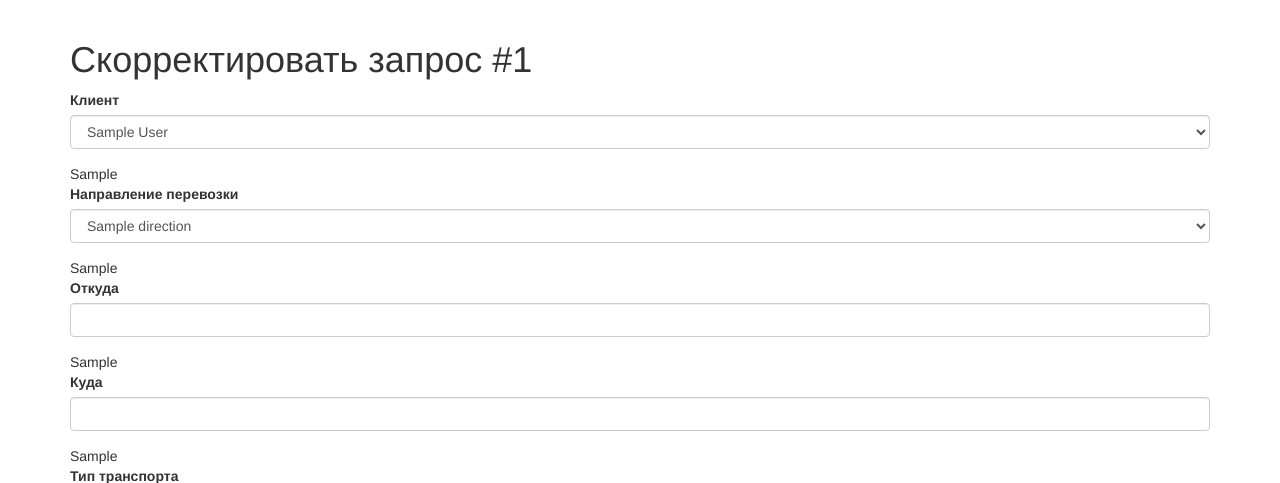
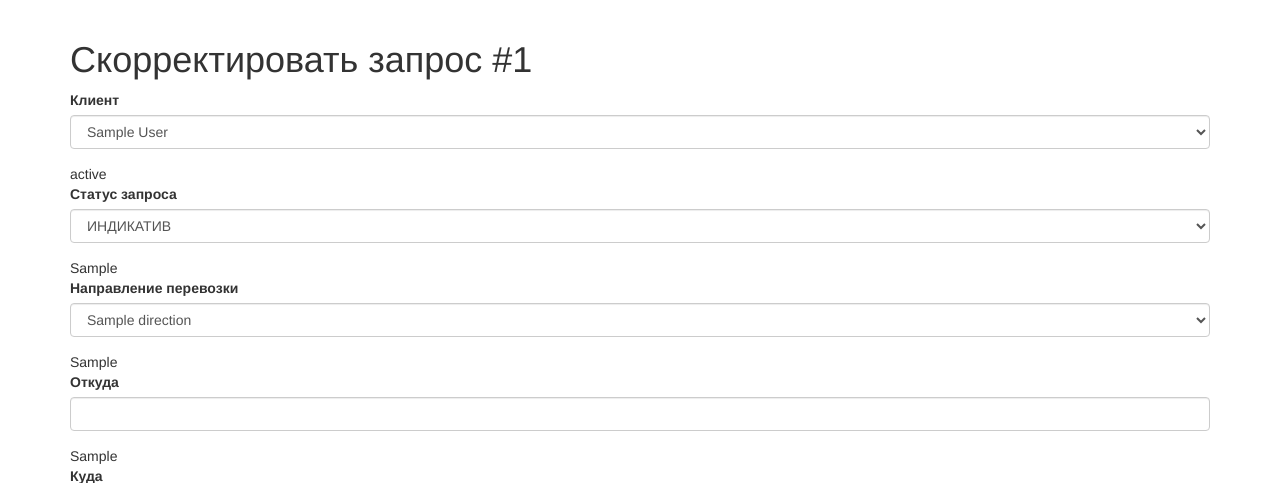
Before and after one commit to dmitriyignatiev/intranet_main, a Flask app: page /edit/1 in a window 1280 px wide. Shown: the part 52-535 px from the top of the page. Run offline with Flask 2, Linux system fonts and the light colour scheme; a user stored in the database is signed in; tables that the repository leaves empty hold one stand-in row (values such as "Sample post"); some libraries are stand-ins or nearby versions.

Commit message:
commit new changes
new commit

```diff
--- a/app_main/forms.py
+++ b/app_main/forms.py
@@ -20,7 +20,7 @@ def choice_direction():
     return buyer
 
 def choice_customer():
-    customer = Customer.query
+    customer = Customer.query.filter(Customer.user_id==current_user.id)
     return customer
 
 def choice_truck():
@@ -78,6 +78,13 @@ class NewRequestForm(FlaskForm):
 
     pick_up_date = DateField('Дата загрузки', format = '%Y-%m-%d')
 
+    request_status = SelectField('Статус запроса', choices=[
+        ('ИНДИКАТИВ', 'ИНДИКАТИВ'),
+        ('СРОЧНЫЙ ЗАПРОС', 'СРОЧНЫЙ ЗАПРОС'),
+        ('ТЕНДЕР', 'ТЕНДЕР'),
+         ],
+                                 validators=[DataRequired()])
+
     submit = SubmitField('Отправить на расчет')
 
 ######################
@@ -114,8 +121,14 @@ class EditForm(FlaskForm):
                                 ('Негабарит', 'Негабарит'),
                             ], validators=[DataRequired()])
 
-    weigth_cargo = IntegerField ('Вес груза', validators=[DataRequired ()])
+    weigth_cargo = IntegerField ('Вес груза', validators=[DataRequired()])
     request_comments = TextAreaField ('Комментарии')
+    request_status = SelectField('Статус запроса', choices=[
+                                    ('ИНДИКАТИВ', 'ИНДИКАТИВ'),
+                                    ('СРОЧНЫЙ ЗАПРОС', 'СРОЧНЫЙ ЗАПРОС'),
+                                    ('ТЕНДЕР', 'ТЕНДЕР'),
+                                    ('ЕДЕМ', 'ЕДЕМ'), ],
+                                    validators = [DataRequired()])
 
     submit = SubmitField ('Отправить на расчет')
 
--- a/app_main/routes.py
+++ b/app_main/routes.py
@@ -70,12 +70,14 @@ def new_request():
                       customer_name = choose_customer.name,
                       customer_id = choose_customer.id,
                       payment_day = choose_customer.payment_day,
-                      cargo_type = form.cargo_type.name,
+                      cargo_type = form.cargo_type.data,
                       quantity = quantity_all.quantity,
                       type_of_loading=form.type_of_loading.data,
                       type_of_truck = form.type_of_truck.data,
                       weigth_cargo = form.weigth_cargo.data,
-                      request_comments = form.request_comments.data)
+                      request_comments = form.request_comments.data,
+                      request_status = form.request_status.data
+                      )
         db.session.add(new)
         db.session.commit()
         print('da')
@@ -149,11 +151,19 @@ def edit(id):
         update_request.weigth_cargo = weigth_cargo
         update_request.request_comments = request_comments
         update_request.created = datetime.utcnow()
+        update_request.request_status  = form.request_status.data
 
         db.session.add(update_request)
         db.session.commit()
         return redirect(url_for('index'))
     return render_template('edit.html', form=form, id=id, request=update_request)
+
+#маршрут, чтобы смотреть кто поехал
+@app.route('/orders')
+def orders():
+    requests = Request.query.filter(Request.request_status=='ЕДЕМ').all()
+    return render_template('request_confirmed.html', requests = requests)
+
 
 #форма для заявки
 @app.route('/form-for-dogovor')
--- a/app_main/templates/base.html
+++ b/app_main/templates/base.html
@@ -68,7 +68,7 @@
   <thead>
     <tr>
         <th scope="col">Действие</th>
-        <th scope="col">Cтатус</th>
+        <th scope="col">Cтатус(цель запроса)</th>
         <th scope="col">#</th>
         <th scope="col">Клиент</th>
         <th scope="col">Дата загрузки</th>
@@ -104,8 +104,8 @@
          <a href="{{url_for('feedback', id=request.id)}}"><button type="button" class="btn btn-warning btn-sm"><i class="glyphicon glyphicon-share-alt" aria-hidden="true"></i></button></a>
       </th>
        <!--доделать-->
-        <th><form action="" method="post">{{request.id}}</form></th>
 
+        <th>{{request.request_status}}</th>
         <th>{{request.id}}</th>
         <th>{{request.customer_name|truncate() }}</th>
         <th>{{moment(request.pick_up_date).format('ll')}}</th>
@@ -139,6 +139,7 @@
   <thead>
     <tr>
         <th scope="col">Возможные действие</th>
+        <th scope="col">Cтатус(цель запроса)</th>
         <th scope="col">#</th>
         <th scope="col">Клиент</th>
         <th scope="col">Дата отгрузки</th>
@@ -178,6 +179,7 @@
          <a href="{{ url_for('re_direct', id=req.id) }}"><button type="button" class="btn btn-info btn-sm" > Перенаправить</button></a>
           <a href="{{url_for('feedback', id=req.id)}}"><button type="button" class="btn btn-warning btn-sm">Подробнее</button></a>
       </th>
+        <th> {{req.request_status}}</th>
         <th> {{req.id}}</th>
         <th> {{req.customer_name}}</th>
         <th>{{moment(req.pick_up_date).format('ll')}}</th>
--- a/app_main/templates/edit.html
+++ b/app_main/templates/edit.html
@@ -13,7 +13,10 @@
     <dl>
 
             {{wtf.form_field(form.customer)}}
-                 {{request.direction}}
+                 {{request.request_status}}
+            {{wtf.form_field(form.request_status)}}
+
+                {{request.direction}}
             {{wtf.form_field(form.direction)}}
                 {{request.org}}
             {{wtf.form_field(form.org)}}
--- a/app_main/templates/new_request_form.html
+++ b/app_main/templates/new_request_form.html
@@ -11,6 +11,8 @@
         <dl>
             {{form.hidden_tag()}}
             {{wtf.form_field(form.customer)}}
+            {{wtf.form_field(form.request_status)}}
+
             {{wtf.form_field(form.pick_up_date)}}
             {{wtf.form_field(form.direction)}}
             {{wtf.form_field(form.org)}}
@@ -25,6 +27,7 @@
             {{wtf.form_field(form.quantity)}}
             {{wtf.form_field(form.request_comments)}}
 
+
             {{form.submit()}}
         </dl>
 
```
Also changed, not shown: app_main/models.py (line endings or trailing spaces).
